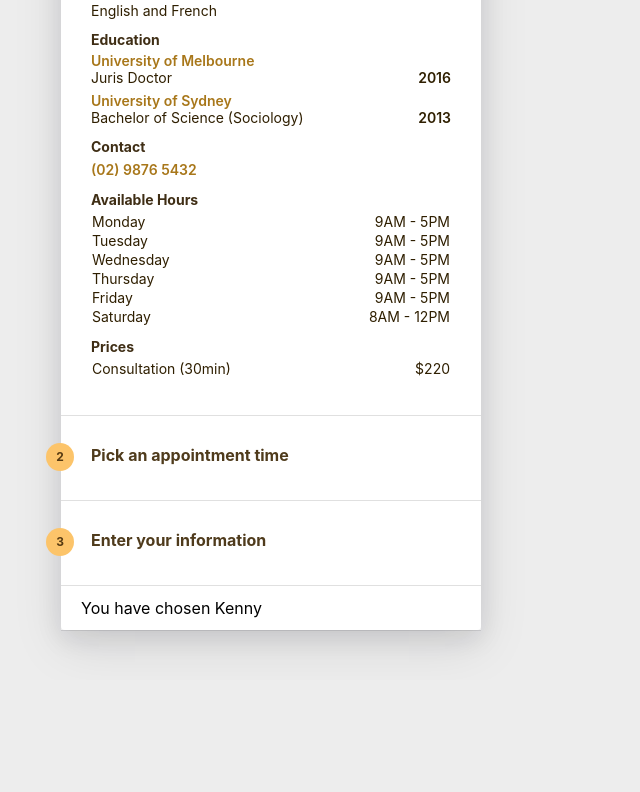
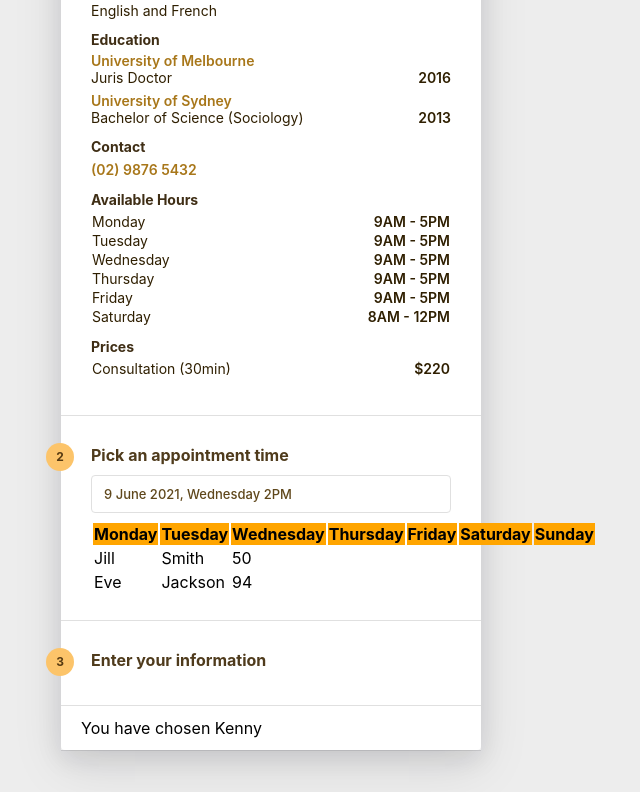
Before and after one commit to kennylwx/Appointment-Booking-System, a React (Create React App) app: page / in a window 1280 px wide. Shown: the part 535-1327 px from the top of the page, without its empty margins (369-1009 px from the left). Before the commit the page ends 1215 px from the top, so only its background shows below. Built offline with nearby package versions, Linux system fonts and the light colour scheme.

Commit message:
added calendar scaffolding

```diff
--- /dev/null
+++ b/src/components/BookingSelection.js
@@ -0,0 +1,34 @@
+import React from 'react';
+import '../styles/booking-selection.scss';
+import { listOfDays } from '../data';
+
+function BookingSelection() {
+  return (
+    <div className="booking-selection">
+
+      <div className="bs-header">
+        <h5>9 June 2021, Wednesday 2PM</h5>
+      </div>
+      <div className="bs-body">
+        <table className="bsb-calendar-picker">
+          <tr>
+            { listOfDays.map((day) => <th>{day}</th>) }
+
+          </tr>
+          <tr>
+            <td>Jill</td>
+            <td>Smith</td>
+            <td>50</td>
+          </tr>
+          <tr>
+            <td>Eve</td>
+            <td>Jackson</td>
+            <td>94</td>
+          </tr>
+        </table>
+      </div>
+    </div>
+  );
+}
+
+export default BookingSelection;
--- a/src/components/Container.js
+++ b/src/components/Container.js
@@ -3,6 +3,7 @@ import '../styles/container.scss';
 import Item from './Item';
 import { listOfProfessionals } from '../data';
 import ProfileSelection from './ProfileSelection';
+import BookingSelection from './BookingSelection';
 
 function Container() {
   return (
@@ -31,6 +32,7 @@ function Container() {
           number={2}
           title="Pick an appointment time"
           profileList={listOfProfessionals}
+          body={<BookingSelection />}
         />
         <Item
           number={3}
--- a/src/components/ProfileSelection.js
+++ b/src/components/ProfileSelection.js
@@ -119,7 +119,7 @@ function ProfileSelection({ profileList }) {
                     <h4>{school}</h4>
                     <p>{degree}</p>
                   </div>
-                  <div className="ei-date">
+                  <div className="ei-date" style={{ fontWeight: '600' }}>
                     <p>{year}</p>
                   </div>
                 </div>
@@ -150,7 +150,7 @@ function ProfileSelection({ profileList }) {
                       <p>{day}</p>
                     </td>
                     <td>
-                      <p>{time}</p>
+                      <p style={{ fontWeight: '600' }}>{time}</p>
                     </td>
                   </tr>
                 ))
@@ -170,7 +170,12 @@ function ProfileSelection({ profileList }) {
                   <p>Consultation (30min)</p>
                 </td>
                 <td>
-                  <p>$220</p>
+                  <p
+                    className="price"
+                    style={{ fontWeight: '600' }}
+                  >
+                    {`$${profileList[currentSlide].priceFor30min}`}
+                  </p>
                 </td>
               </tr>
             </table>
--- a/src/data/index.js
+++ b/src/data/index.js
@@ -1,2 +1,2 @@
 export { default as listOfProfessionals } from './listOfProfessionals';
-export { default as schedule } from './schedule';
+export { default as listOfDays } from './listOfDays';
--- /dev/null
+++ b/src/data/listOfDays.js
@@ -0,0 +1,11 @@
+const listOfDays = [
+  'Monday',
+  'Tuesday',
+  'Wednesday',
+  'Thursday',
+  'Friday',
+  'Saturday',
+  'Sunday',
+];
+
+export default listOfDays;
--- a/src/data/listOfProfessionals.js
+++ b/src/data/listOfProfessionals.js
@@ -57,7 +57,7 @@ const listOfProfessionals = [
     title: 'Clinical Negligence Lawyer',
     img: ProfileImage2,
     contactNumber: '(02) 6667 5472',
-    priceFor30min: 220,
+    priceFor30min: 170,
     background: 'Graduating with honours, and receiving the Grand McArthur prize during her final year, served as a testament of Nikky\'s bright future in her career in law. As she was only out of school for 3 years, when she found herself part of the legal team that mounted a class action law suit against the federal government for negligence in the construction of the abysinth statue, a case that semented her mark in the industry.',
     language: ['English', 'Mandarin'],
     education: [
@@ -100,7 +100,7 @@ const listOfProfessionals = [
     title: 'Criminal Lawyer',
     img: ProfileImage3,
     contactNumber: '(02) 9999 7777',
-    priceFor30min: 220,
+    priceFor30min: 180,
     background: 'Rowdy is a criminal law specialist. After spending his years working with the police department, he has turned his passion into a career. Not only did he finish his law degree at the near top of his class, he also pursued a Master in Criminology, and is currently working towards his doctorate.',
     language: ['English', 'Spanish'],
     education: [
--- a/src/data/schedule.js
+++ /dev/null
@@ -1,28 +0,0 @@
-const schedule = [
-  {
-    day: 'Monday',
-    time: '8AM - 8PM',
-  },
-  {
-    day: 'Tuesday',
-    time: '8AM - 8PM',
-  },
-  {
-    day: 'Wednesday',
-    time: '8AM - 8PM',
-  },
-  {
-    day: 'Thursday',
-    time: '8AM - 8PM',
-  },
-  {
-    day: 'Friday',
-    time: '8AM - 8PM',
-  },
-  {
-    day: 'Saturday',
-    time: '8AM - 8PM',
-  },
-];
-
-export default schedule;
--- /dev/null
+++ b/src/styles/booking-selection.scss
@@ -0,0 +1,29 @@
+@import "./global.scss";
+
+$section-h5-color: #5f471b;
+
+.booking-selection {
+  .bs-header {
+    border: 1px solid $border-color;
+    padding: 10px 12px;
+    @include border-radius(4px);
+    margin-bottom: 8px;
+
+    h5 {
+      margin: 0;
+      font-weight: 500;
+      font-size: 13px;
+      color: $section-h5-color;
+    }
+  }
+
+  .bs-body {
+    .bsb-calendar-picker {
+      width: 100%;
+
+      th {
+        background-color: orange;
+      }
+    }
+  }
+}
--- a/src/styles/container.scss
+++ b/src/styles/container.scss
@@ -39,7 +39,7 @@
   }
 }
 
-@media only screen and (max-width: 500px) {
+@media only screen and (max-width: 600px) {
   .container {
     max-width: 100%;
   }
--- a/src/styles/profile-selection.scss
+++ b/src/styles/profile-selection.scss
@@ -10,7 +10,6 @@ $section-title-color: #3f2e15;
 $section-body-color: #2f1f01;
 
 $section-h4-color: #a8771a;
-$section-h5-color: #2f1f01;
 
 .slider-container {
   padding: 12px 0;
@@ -187,10 +186,6 @@ $section-h5-color: #2f1f01;
         display: flex;
         justify-content: space-between;
         align-items: flex-end;
-
-        .ei-date {
-          font-weight: 600;
-        }
       }
 
       table {
@@ -201,9 +196,6 @@ $section-h5-color: #2f1f01;
           text-align: right;
         }
       }
-
-      .contact {
-      }
     }
   }
 }
```
